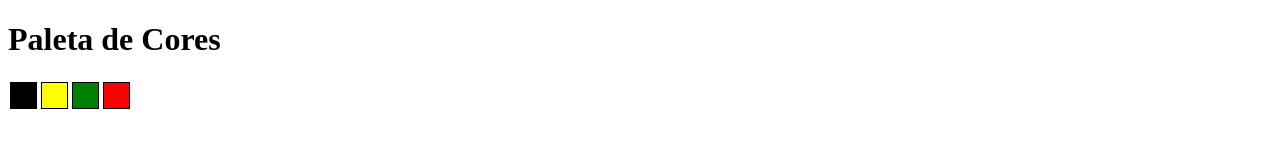
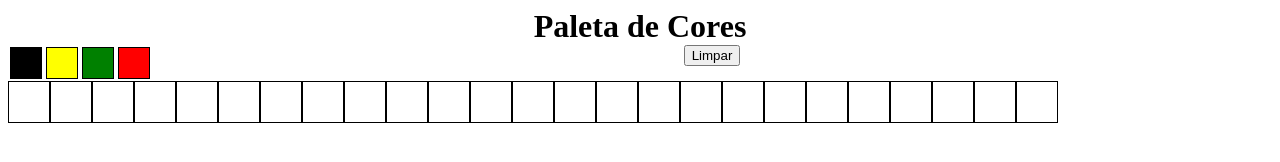
Before and after one commit to matheusschittini/projeto-pixels-art, a plain HTML site: page index.html in a window 1280 px wide. Drawn offline with Linux system fonts and the light colour scheme.

```diff
--- a/index.html
+++ b/index.html
@@ -1,23 +1,26 @@
 <!DOCTYPE html>
-<html lang="en">
+<html lang='en'>
 <head>
-    <meta charset="UTF-8">
-    <meta http-equiv="X-UA-Compatible" content="IE=edge">
-    <meta name="viewport" content="width=device-width, initial-scale=1.0">
-    <link rel="stylesheet" href="./style.css">
+    <meta charset='UTF-8'>
+    <meta http-equiv='X-UA-Compatible' content='IE=edge'>
+    <meta name='viewport' content='width=device-width, initial-scale=1.0'>
+    <link rel='stylesheet' href='./style.css'>
     <title>Projeto Pixels Art</title>
 </head>
 <body>
-    <h1 id="title">Paleta de Cores</h1>
-    <div id="color-palette">
-        <div class="color" id="color1"></div>
-        <div class="color" id="color2"></div>
-        <div class="color" id="color3"></div>
-        <div class="color" id="color4"></div>
+    <header>
+        <h1 id="title">Paleta de Cores</h1>
+        <div id='color-palette'>
+            <div class='color' id='color1'></div>
+            <div class='color' id='color2'></div>
+            <div class='color' id='color3'></div>
+            <div class='color' id='color4'></div>
+        </div>
+        <button id='clear-board'>Limpar</button>
+    </header>
+    <div id='pixel-board'>
+    <!-- Pixels sendo adicionados por JavaScript -->
     </div>
-    <div id="pixel-board">
-
-    </div>
-    <script src="./script.js"></script>
+    <script src='./script.js'></script>
 </body>
 </html>
--- a/script.js
+++ b/script.js
@@ -0,0 +1,63 @@
+// Função que cria os 25 pixels no arquivo index.html
+function create25PixelBoard() {
+    let pixelBoard = document.getElementById('pixel-board');
+    for (let i = 0; i < 25; i +=1 ) {
+        let pixel = document.createElement('div');
+        pixel.classList.add('pixel');
+        pixelBoard.appendChild(pixel);
+    }
+}
+
+// Função que seleciona a cor preto quando a página é recarregada (window.onload)
+function selectBlack() {
+    const black = document.getElementById('color1');
+    black.classList.add('selected');
+}
+
+// Função que remove a classe 'selected' da cor anterior
+function removeSelectedClass() {
+    const selectedColor = document.querySelector('.selected');
+    selectedColor.classList.remove('selected');
+}
+
+// Função que adciona uma classe a cor quando ela é clicada
+function addSelectedClass() {
+    const paletteColors = document.getElementsByClassName('color');
+    for (let items of paletteColors) {
+        items.addEventListener('click', (event) => {
+            removeSelectedClass();
+            event.target.classList.add('selected');
+        });
+    }
+}
+
+// Função que permite a pintura dos pixels
+function paintPixels() {
+    const pixels = document.getElementsByClassName('pixel');
+    for (let pixel of pixels) {
+        pixel.addEventListener('click', (event) => {
+            const selectedColor = document.querySelector('.selected');
+            const selectColorStyle = window.getComputedStyle(selectedColor);
+            const selectColorBackground = selectColorStyle.getPropertyValue('background-color');
+            event.target.style.backgroundColor = selectColorBackground;
+        })
+    }
+}
+
+// Função que adiciona um escutador e evento no botão e faz com que ele, ao ser clicado, limpe os pixels pintados
+function cleanPixels() {
+    const button = document.querySelector('#clear-board');
+    button.addEventListener('click', () => {
+        const pixels = document.getElementsByClassName('pixel');
+        for (let pixel of pixels) {
+            pixel.style.backgroundColor = 'white';
+        }
+    })
+}
+
+create25PixelBoard();
+addSelectedClass();
+paintPixels();
+cleanPixels();
+
+window.onload = selectBlack;
--- a/style.css
+++ b/style.css
@@ -1,7 +1,15 @@
+body {
+    text-align: center;
+}
+
+h1 {
+    margin: 0px;
+}
+
 .color {
     border: 1px solid black;
-    width: 25px;
-    height: 25px;
+    width: 30px;
+    height: 30px;
     float: left;
     margin: 2px;
 }
@@ -21,3 +29,15 @@
 #color4 {
     background-color: red;
 }
+
+#pixel-board {
+    clear: left;
+    display: flex;
+}
+
+.pixel {
+    background-color: white;
+    width: 40px;
+    height: 40px;
+    border: 1px black solid;
+}
```
